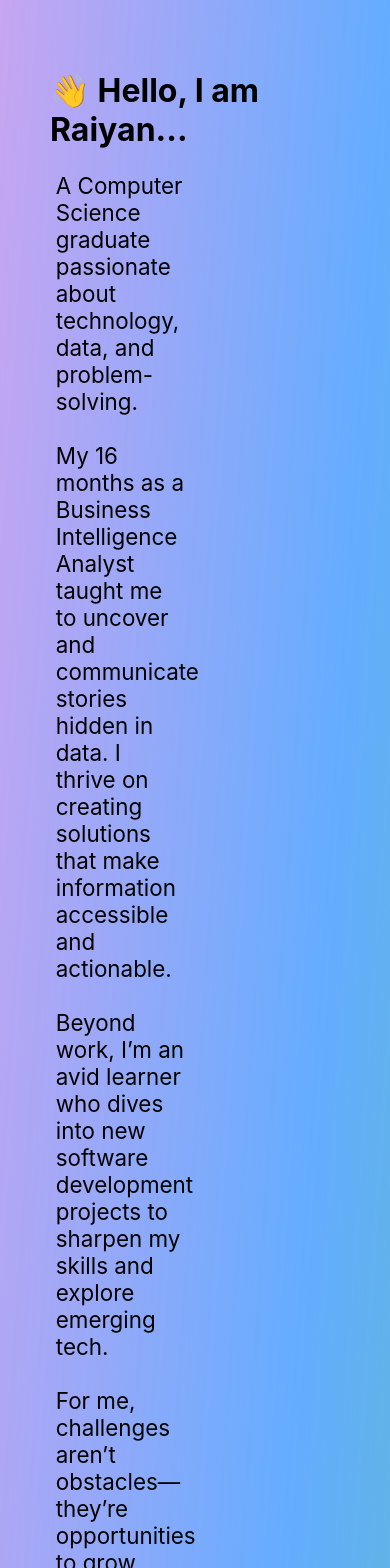
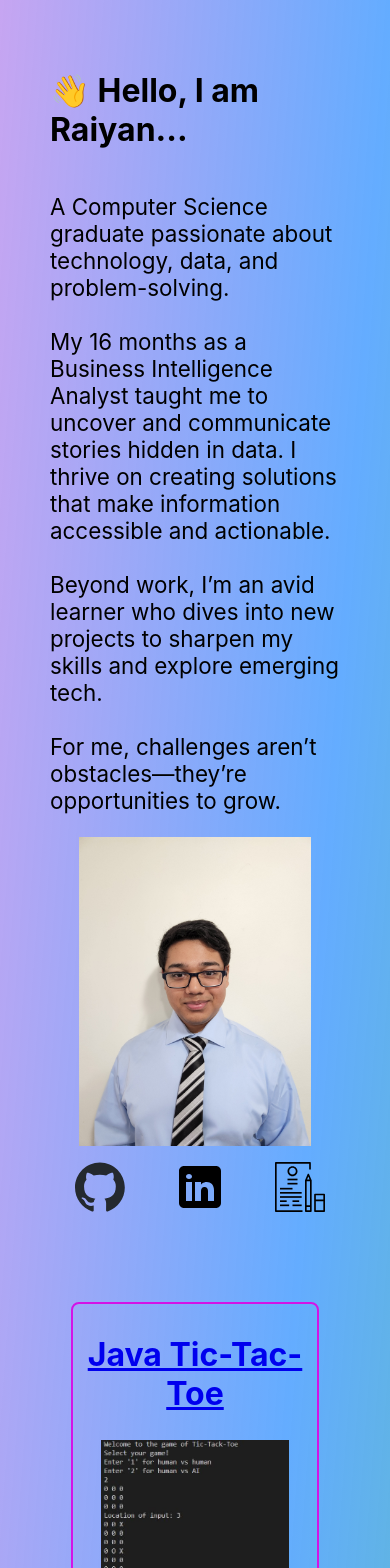
Before and after one commit to RaiyanAfiz/portofolio-website, a React (Vite) app: page / in a window 390 px wide. Shown: the top 1568 px of the page. Built offline with nearby package versions, Linux system fonts and the light colour scheme.

Commit message:
Updates About

```diff
--- a/src/components/About/About.css
+++ b/src/components/About/About.css
@@ -10,10 +10,39 @@
   animation-iteration-count: 1;
 }
 
-#name > p {
+#description {
+  display: flex;
+  flex-direction: row;
+  justify-content: space-evenly;
+}
+
+#myPicture {
+  max-width: 25%;
+  height: auto;
+  margin-left: 2%;
+  margin-right: 2%;
+}
+
+#description > p {
   font-size: 140%;
   margin-left: 2%;
-  width: 45%;
+  margin-right: 2%;
+}
+
+@media only screen and (max-width: 800px) {
+  #description {
+    flex-direction: column;
+    align-items: center;
+  }
+  #myPicture {
+    max-width: 80%;
+    height: auto;
+  }
+
+  #description > p {
+    margin-left: 0%;
+    margin-right: 0%;
+  }
 }
 
 #links {
--- a/src/components/About/About.jsx
+++ b/src/components/About/About.jsx
@@ -7,22 +7,29 @@ const Hero = () => {
         <h1>
           <span id="hand-wave">👋</span> Hello, I am Raiyan...
         </h1>
+        <div id="description">
           <p>
             A Computer Science graduate passionate about technology, data, and
             problem-solving.
             <br />
             <br />
             My 16 months as a Business Intelligence Analyst taught me to uncover
-          and communicate stories hidden in data. I thrive on creating solutions
-          that make information accessible and actionable.
+            and communicate stories hidden in data. I thrive on creating
+            solutions that make information accessible and actionable.
             <br />
             <br />
-          Beyond work, I’m an avid learner who dives into new software
-          development projects to sharpen my skills and explore emerging tech.
+            Beyond work, I’m an avid learner who dives into new projects to
+            sharpen my skills and explore emerging tech.
             <br />
             <br />
             For me, challenges aren’t obstacles—they’re opportunities to grow.
           </p>
+          <img
+            id="myPicture"
+            src="src\assets\myPic.jpg"
+            alt="Image of portfolio owner"
+          />
+        </div>
       </div>
 
       <p id="links">
```
Also changed, not shown: src/assets/myPic.jpg (added). Lines whose indentation alone changed are shown as unchanged.
